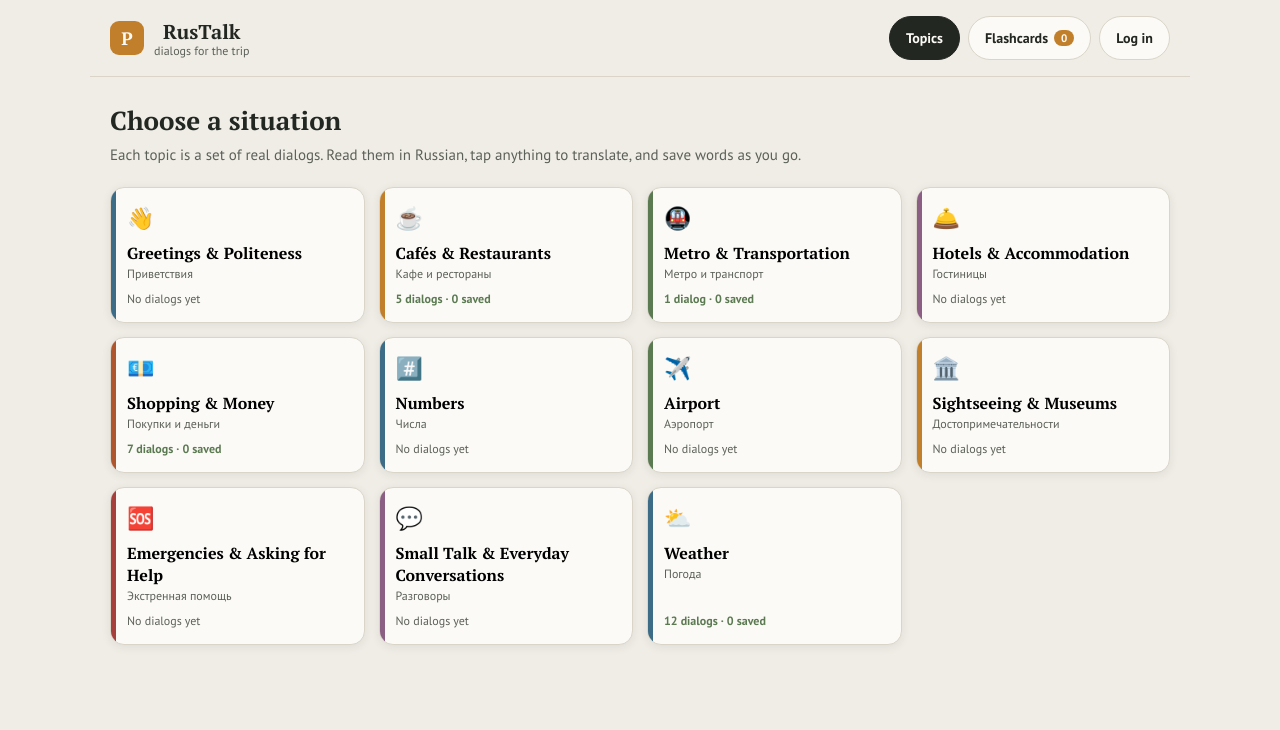
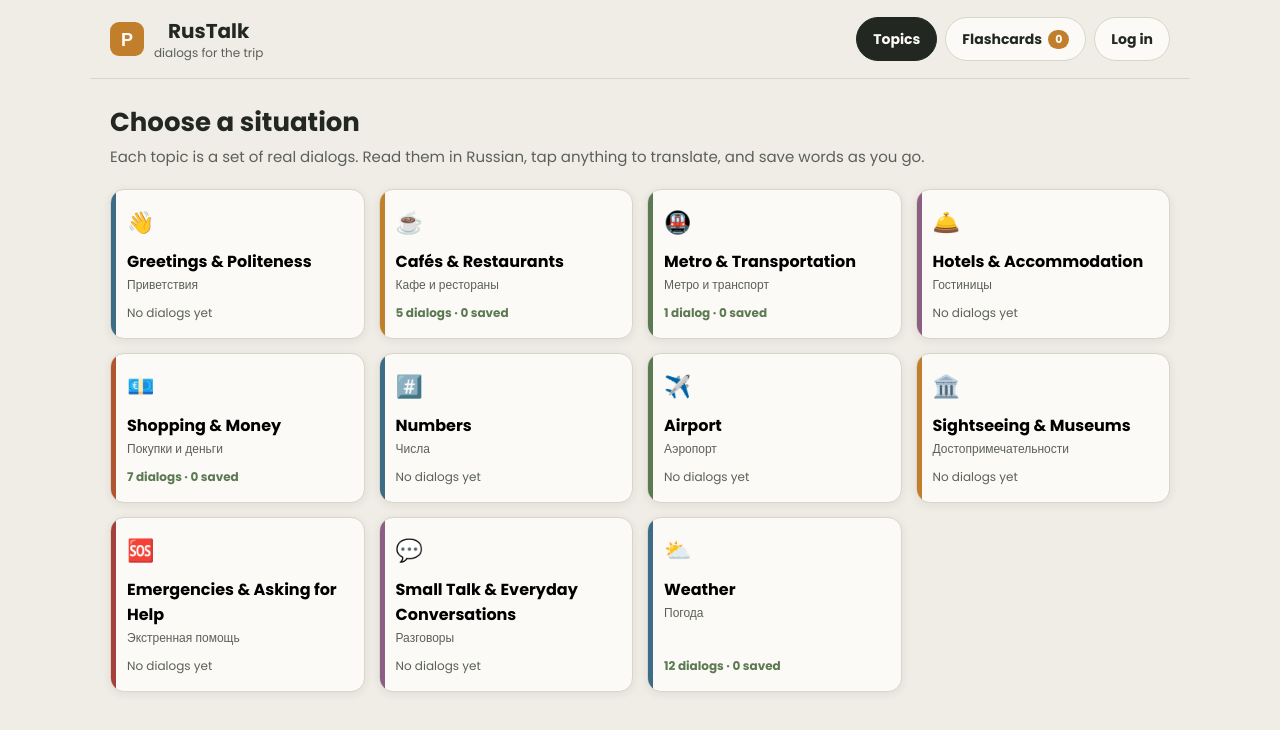
Before and after one commit to naghamalhamad/RussianTalk, a React (Vite) app: page / in a window 1280 px wide. Shown: the top 730 px of the page. Built offline with nearby package versions, Linux system fonts and the light colour scheme.

Commit message:
Switch the app font to Poppins
Replaces PT Serif/PT Sans everywhere (headings, body text, buttons,
tickets, flip cards, inputs) with a single Poppins font, loaded from
Google Fonts. Font sizes are unchanged - only the typeface itself.

```diff
--- a/index.html
+++ b/index.html
@@ -5,7 +5,7 @@
 <meta name="viewport" content="width=device-width, initial-scale=1.0">
 <title>RusTalk</title>
 <link rel="preconnect" href="https://fonts.googleapis.com">
-<link href="https://fonts.googleapis.com/css2?family=PT+Serif:wght@400;700&family=PT+Sans:wght@400;700&display=swap" rel="stylesheet">
+<link href="https://fonts.googleapis.com/css2?family=Poppins:wght@400;700&display=swap" rel="stylesheet">
 </head>
 <body>
 <div id="root"></div>
--- a/src/styles.css
+++ b/src/styles.css
@@ -19,12 +19,12 @@ html,body{margin:0;padding:0;}
 body{
   background:var(--bg);
   color:var(--ink);
-  font-family:'PT Sans', sans-serif;
+  font-family:'Poppins', sans-serif;
   font-size:16px;
   line-height:1.5;
   -webkit-font-smoothing:antialiased;
 }
-h1,h2,h3,.display{font-family:'PT Serif', serif;}
+h1,h2,h3,.display{font-family:'Poppins', sans-serif;}
 button{font-family:inherit;}
 :focus-visible{outline:2px solid var(--frost); outline-offset:2px;}
 
@@ -56,9 +56,9 @@ button{font-family:inherit;}
   background:var(--amber);
   color:var(--paper);
   display:flex;align-items:center;justify-content:center;
-  font-family:'PT Serif',serif; font-weight:700; font-size:18px;
+  font-family:'Poppins',sans-serif; font-weight:700; font-size:18px;
 }
-.brand .name{font-family:'PT Serif',serif; font-weight:700; font-size:20px; color:var(--ink);}
+.brand .name{font-family:'Poppins',sans-serif; font-weight:700; font-size:20px; color:var(--ink);}
 .brand .tag{font-size:12px; color:var(--ink-soft); display:block; margin-top:-2px;}
 .nav-actions{display:flex; gap:8px;}
 .nav-btn{
@@ -302,7 +302,7 @@ main{flex:1; padding:24px 20px 60px;}
 }
 .ticket .card-type.is-word{ background:var(--frost-tint); color:var(--frost); }
 .ticket .card-type.is-sentence{ background:var(--sage-tint); color:var(--sage); }
-.ticket .word{ display:block; border:none; padding:14px 0 4px; font-family:'PT Serif',serif; font-size:18px; cursor:default; }
+.ticket .word{ display:block; border:none; padding:14px 0 4px; font-family:'Poppins',sans-serif; font-size:18px; cursor:default; }
 .ticket .tr{ font-size:12.5px; color:var(--ink-soft); }
 
 /* ===== Training modal ===== */
@@ -335,7 +335,7 @@ main{flex:1; padding:24px 20px 60px;}
   position:absolute; top:12px; left:14px; font-size:10px; text-transform:uppercase;
   letter-spacing:.05em; color:var(--ink-soft); font-weight:700;
 }
-.flip-card .main-word{ font-family:'PT Serif',serif; font-size:26px; margin-top:10px; text-align:center; }
+.flip-card .main-word{ font-family:'Poppins',sans-serif; font-size:26px; margin-top:10px; text-align:center; }
 .train-speak-btn{ font-size:20px; margin-top:12px; }
 .flip-hint{ font-size:12px; color:var(--ink-soft); margin-top:10px; }
 
```
